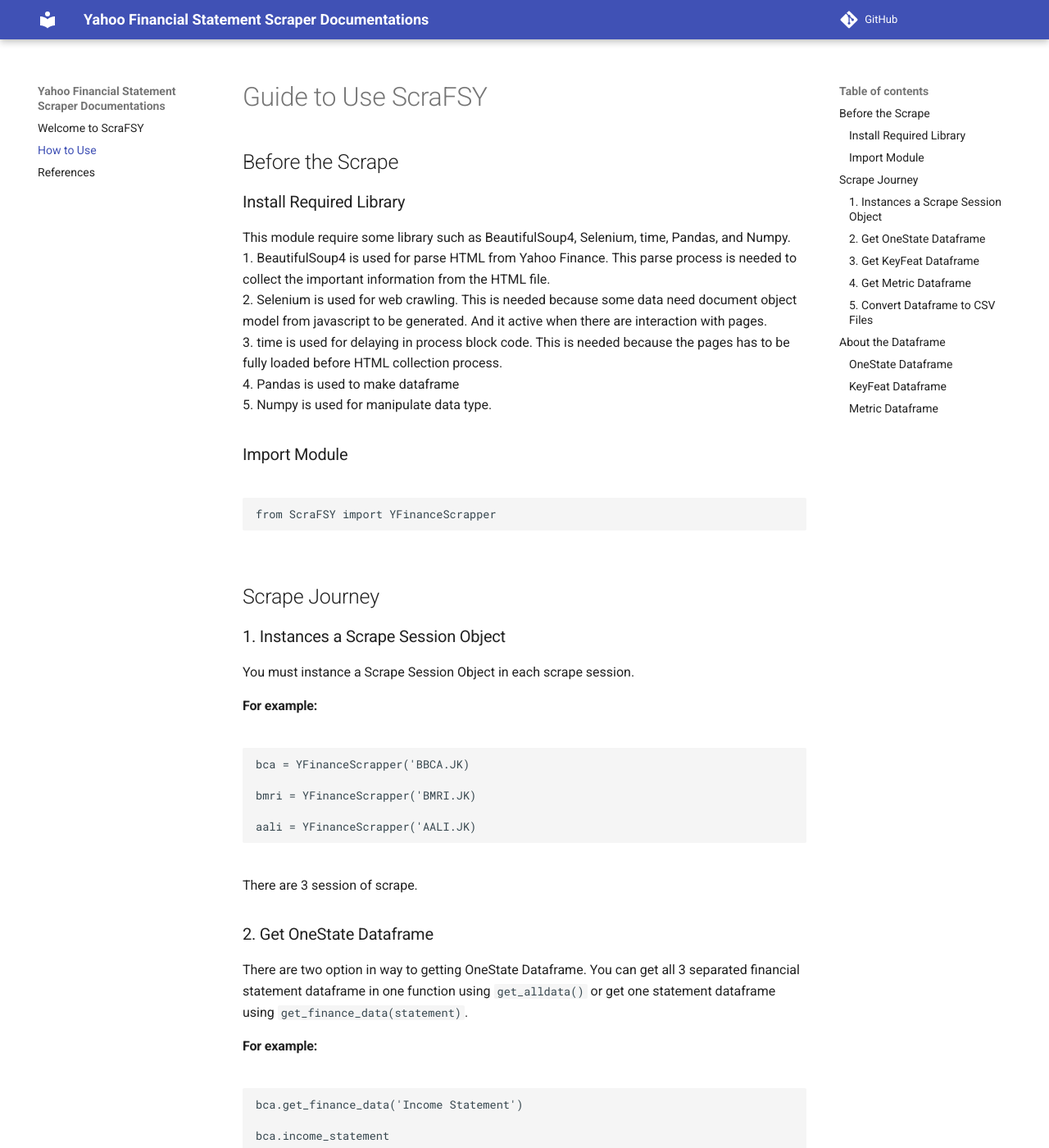
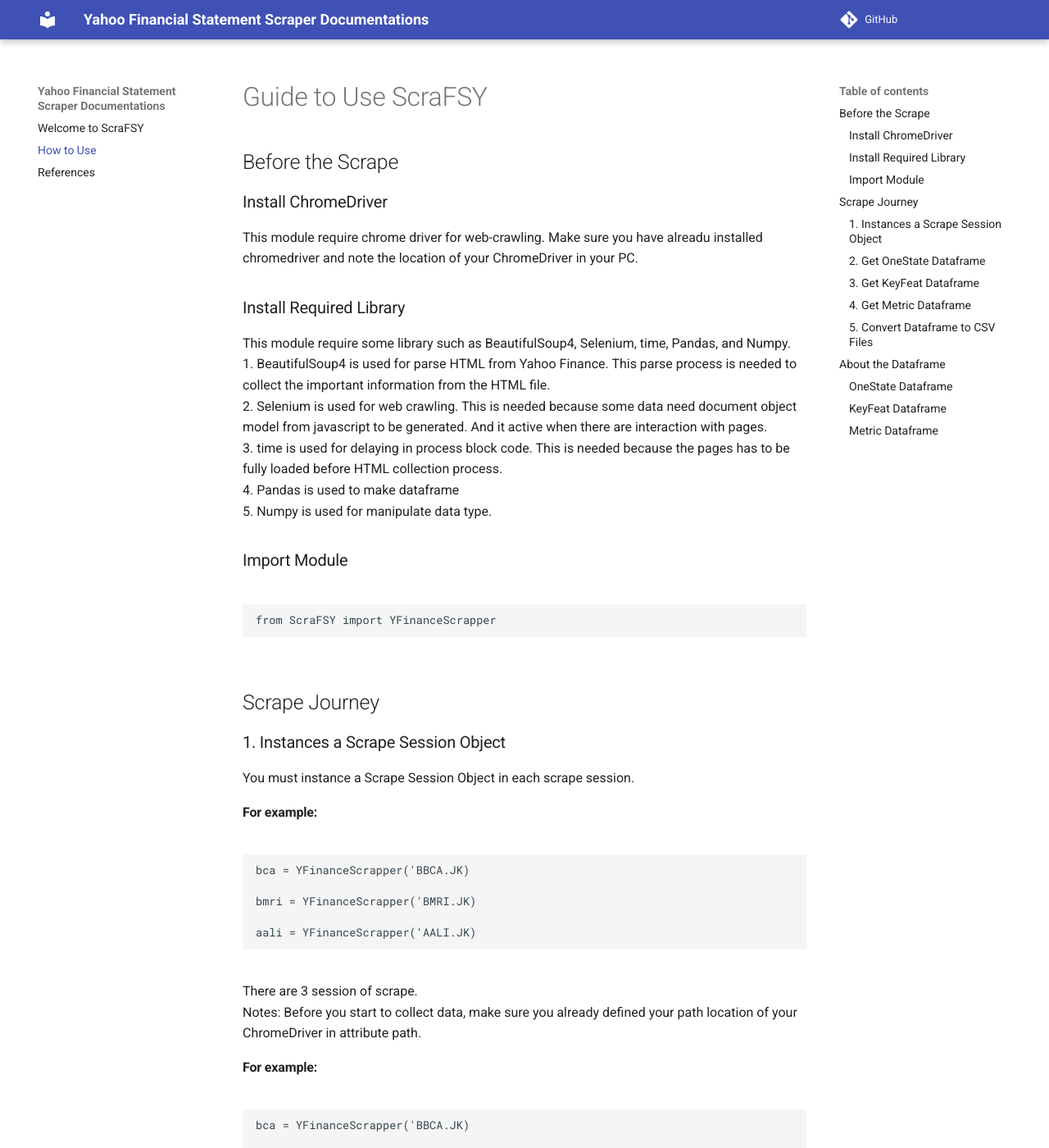
Before and after one commit to ryanalhakim27/Yahoo-Fincancial-Statement-Scraper, an MkDocs documentation site: the page built from docs/how to use.md, in a window 1280 px wide and 1400 px high. Shown: the whole window at 82% size. Built offline with MkDocs 1.6.1 and Material for MkDocs 9.7.7, drawn with Linux system fonts in a browser that asks for light colours; comment, search, counter and statistics services are not loaded; some of the changed text lies outside the part shown.

```diff
--- a/docs/how to use.md
+++ b/docs/how to use.md
@@ -1,6 +1,8 @@
 # Guide to Use ScraFSY
 
 ## Before the Scrape
+### Install ChromeDriver
+This module require chrome driver for web-crawling. Make sure you have alreadu installed chromedriver and note the location of your ChromeDriver in your PC.
 
 ### Install Required Library
 
@@ -29,6 +31,13 @@ You must instance a Scrape Session Object in each scrape session.
     <br>aali = YFinanceScrapper('AALI.JK) </code>
 </pre>
 There are 3 session of scrape.
+<br>Notes: Before you start to collect data, make sure you already defined your path location of your ChromeDriver in attribute path.
+<h4>For example:</h4>
+<pre>
+    <code>bca = YFinanceScrapper('BBCA.JK)
+    <br>bca.path = '/usr/local/bin/chromedriver'
+     </code>
+</pre>
 
 ### 2. Get OneState Dataframe
 There are two option in way to getting OneState Dataframe.
```
Also changed, not shown: other parts of docs/how to use.md (+12 -7 lines), site/how to use/index.html, site/references/index.html, site/sitemap.xml, 3 other files.
